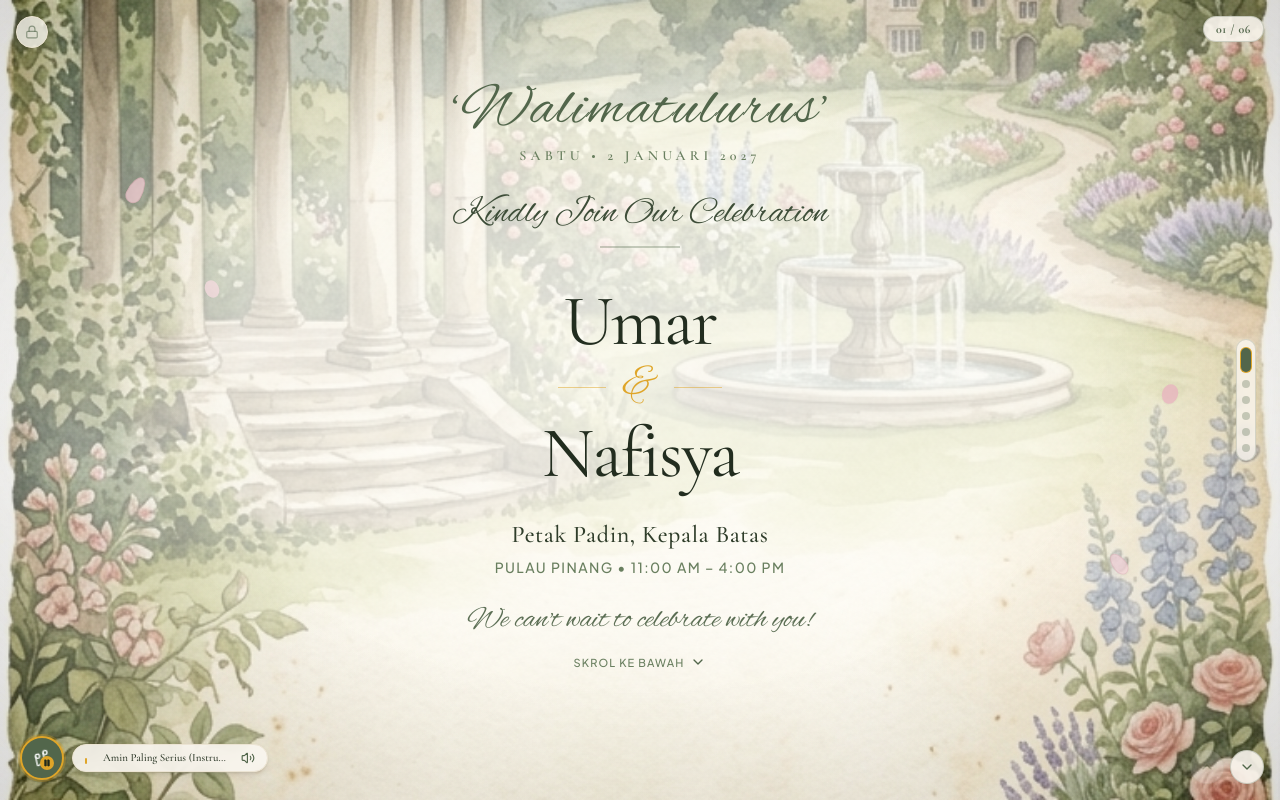
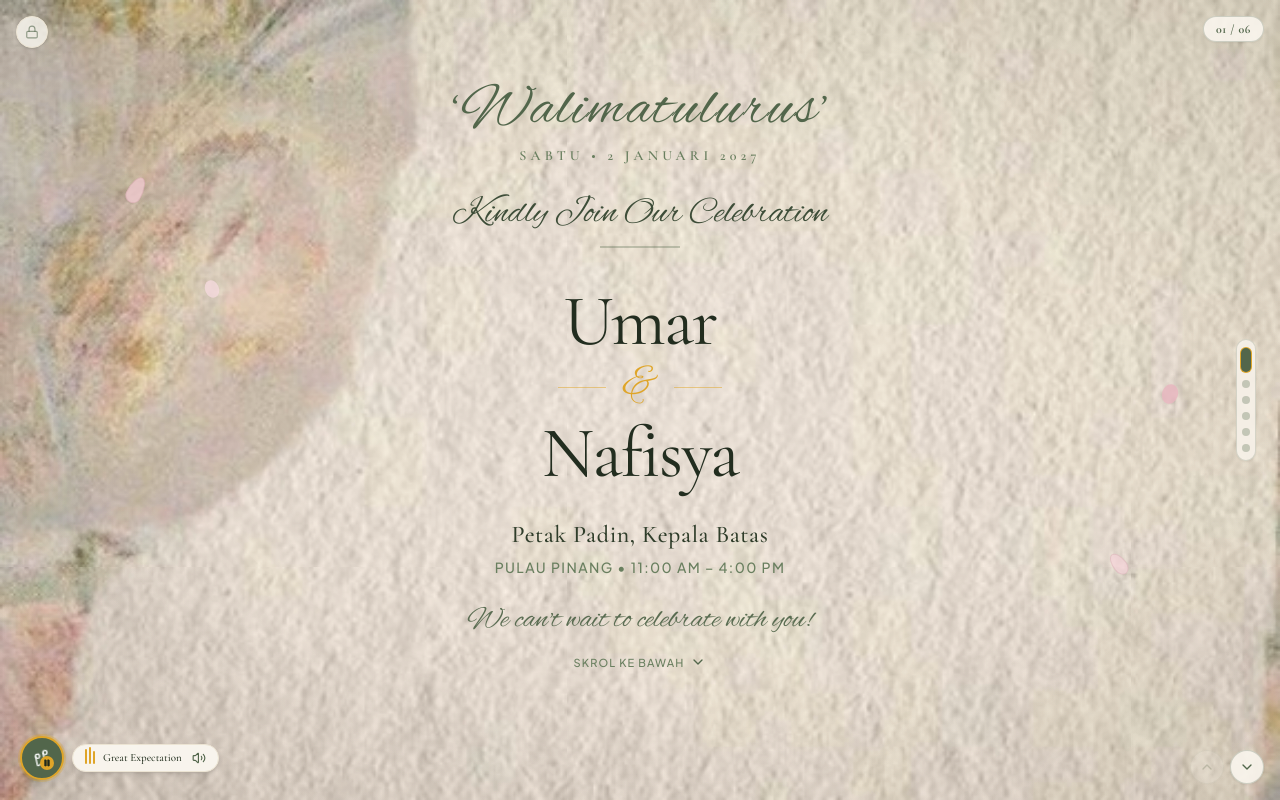
Before and after one commit to umarfarid97/weddingcard, a Next.js app: page / in a window 1280 px wide. Both pictures are taken after a click on the button 42 px from the left and 758 px from the top of the page. Built offline with nearby package versions, Linux system fonts and the light colour scheme.

Commit message:
feat: update background to torn-paper botanical image and set background music to Great Expectation

```diff
--- a/src/components/card/BotanicalWildflowerFrame.tsx
+++ b/src/components/card/BotanicalWildflowerFrame.tsx
@@ -21,29 +21,30 @@ export default function BotanicalWildflowerFrame({
   return (
     <div className={`relative w-full h-full overflow-hidden flex flex-col items-center justify-between select-none ${className}`}>
       {/* ========================================================================= */}
-      {/* 1. LAYER: VINTAGE GARDEN ESTATE WATERCOLOR BACKGROUND                     */}
+      {/* 1. LAYER: TORN-PAPER BOTANICAL WATERCOLOR BACKGROUND                       */}
       {/* ========================================================================= */}
       <div
-        data-swiper-parallax-y="-12%"
-        data-swiper-parallax-scale="1.08"
+        data-swiper-parallax-y="-10%"
+        data-swiper-parallax-scale="1.06"
         className="slide-bg absolute inset-0 z-0 bg-cover bg-center pointer-events-none transition-transform duration-1000"
         style={{
-          backgroundImage: "url('/images/vintage_garden_bg.jpg')",
+          backgroundImage: "url('/images/page_background.jpg')",
+          backgroundPosition: "center center",
         }}
       />
 
-      {/* Gentle center reading wash to ensure text readability on the watercolor painting */}
+      {/* Very subtle soft warm highlight to preserve authentic cotton paper texture while ensuring crisp typography */}
       <div
         className="absolute inset-0 z-0 pointer-events-none"
         style={{
           background: `
-            radial-gradient(ellipse at 50% 46%, rgba(255, 254, 250, 0.88) 0%, rgba(255, 254, 250, 0.76) 45%, rgba(255, 254, 250, 0.35) 72%, transparent 100%)
+            radial-gradient(ellipse at 50% 50%, rgba(254, 252, 247, 0.25) 0%, rgba(254, 252, 247, 0.1) 60%, transparent 100%)
           `,
         }}
       />
 
       {/* Subtle edge vignette */}
-      <div className="absolute inset-0 z-0 bg-radial from-transparent via-transparent to-[#282218]/15 pointer-events-none" />
+      <div className="absolute inset-0 z-0 bg-radial from-transparent via-transparent to-[#282218]/10 pointer-events-none" />
 
       {/* ========================================================================= */}
       {/* 2. LAYER: FLOATING PETALS & BOTANICAL PARTICLES (Parallax 3D Depth)       */}
--- a/src/components/card/MusicPlayer.tsx
+++ b/src/components/card/MusicPlayer.tsx
@@ -72,8 +72,8 @@ export default function MusicPlayer({ autoPlayTrigger }: MusicPlayerProps) {
               ? "bg-[#52664b] border-[#dfa528] text-white ring-2 ring-[#dfa528]/30"
               : "bg-[#faf7f0] border-[#52664b]/40 text-[#52664b] hover:bg-[#f5efe4]"
           }`}
-          aria-label={isPlaying ? "Pause music" : "Play wedding music"}
-          title={isPlaying ? "Jeda Muzik" : "Mainkan Muzik"}
+          aria-label={isPlaying ? `Jeda lagu: ${weddingData.audio.title}` : `Mainkan lagu: ${weddingData.audio.title}`}
+          title={isPlaying ? `Jeda Muzik (${weddingData.audio.title})` : `Mainkan Muzik (${weddingData.audio.title})`}
         >
           {isPlaying ? (
             <div className="relative flex items-center justify-center">
@@ -89,18 +89,18 @@ export default function MusicPlayer({ autoPlayTrigger }: MusicPlayerProps) {
 
         {/* Expanded Info Pill (shows when playing) */}
         {isPlaying && (
-          <div className="hidden sm:flex items-center gap-2 px-3 py-1.5 rounded-full bg-[#faf7f0]/90 text-[#283424] border border-[#ece4d3] text-xs shadow-md backdrop-blur-sm animate-fade-in">
+          <div className="flex items-center gap-1.5 sm:gap-2 px-2.5 sm:px-3 py-1 sm:py-1.5 rounded-full bg-[#faf7f0]/95 text-[#283424] border border-[#ece4d3] text-xs shadow-md backdrop-blur-sm animate-fade-in">
             <div className="flex items-end gap-0.5 h-3">
               <span className="w-0.5 bg-[#dfa528] rounded-full audio-bar-1" />
               <span className="w-0.5 bg-[#dfa528] rounded-full audio-bar-2" />
               <span className="w-0.5 bg-[#dfa528] rounded-full audio-bar-3" />
             </div>
-            <span className="max-w-[130px] truncate text-[11px] font-medium font-serif">
+            <span className="max-w-[110px] sm:max-w-[150px] truncate text-[11px] font-medium font-serif">
               {weddingData.audio.title}
             </span>
             <button
               onClick={toggleMute}
-              className="text-[#52664b] hover:text-[#222d1f] transition-colors cursor-pointer"
+              className="text-[#52664b] hover:text-[#222d1f] transition-colors cursor-pointer ml-0.5"
               aria-label={isMuted ? "Unmute" : "Mute"}
             >
               {isMuted ? <VolumeX className="w-3.5 h-3.5 text-red-500" /> : <Volume2 className="w-3.5 h-3.5" />}
--- a/src/data/weddingData.ts
+++ b/src/data/weddingData.ts
@@ -203,8 +203,8 @@ export const weddingData: WeddingConfig = {
     },
   ],
   audio: {
-    title: "Amin Paling Serius (Instrumental)",
-    artist: "Sal Priadi & Nadin Amizah",
-    url: "https://assets.mixkit.co/music/preview/mixkit-wedding-waltz-piano-music-221.mp3",
+    title: "Great Expectation",
+    artist: "Sienna Spiro",
+    url: "/audio/great_expectation.mp3",
   },
 };
```
Also changed, not shown: public/images/page_background.jpg (added), 1 other file (tests, documents, lock files or other folders).
